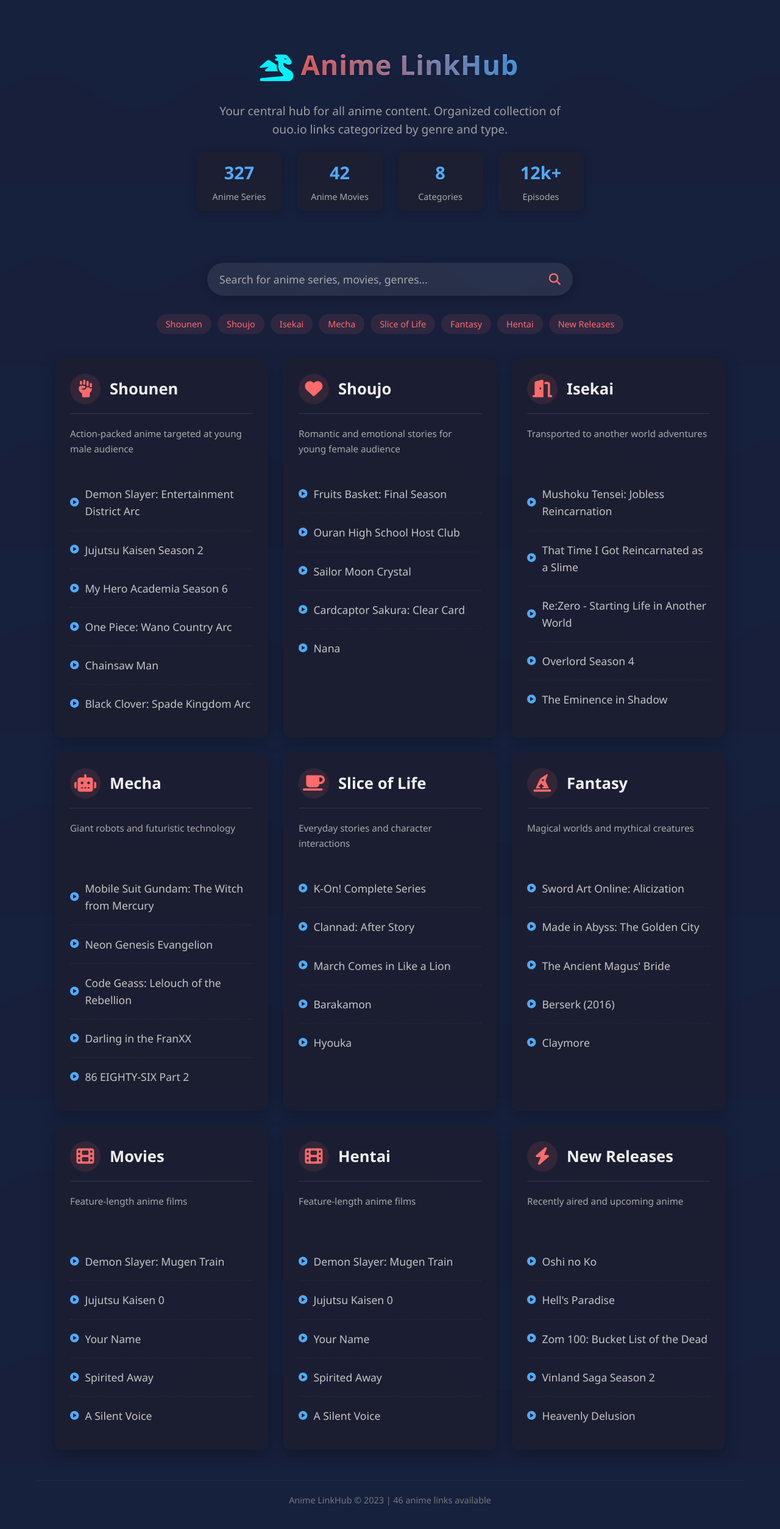
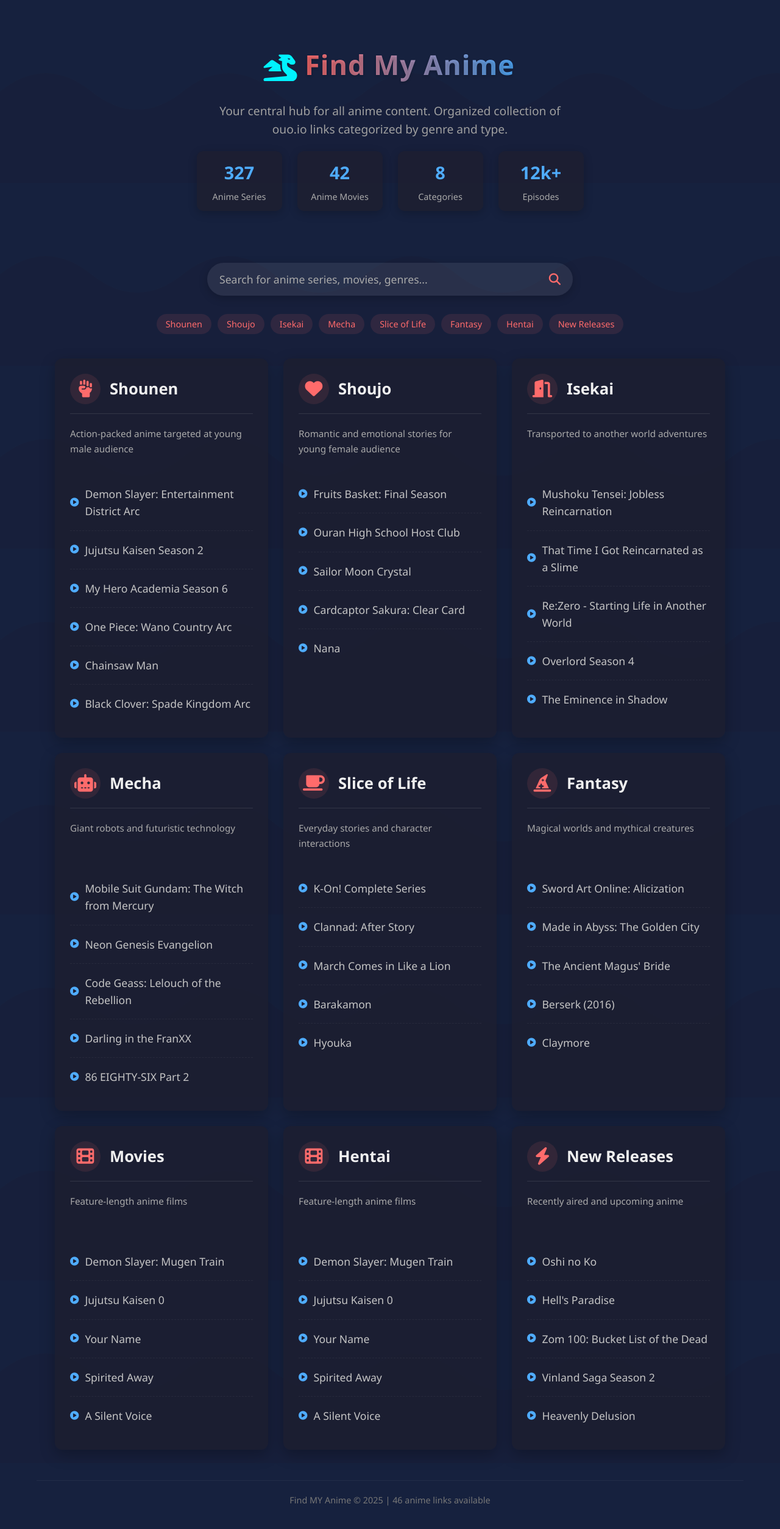
Before and after one commit to HariharanSuthan-A/linkhub, a plain HTML site: page index.html in a window 1280 px wide. Shown: the whole page at 61% size. Drawn offline with Linux system fonts and the light colour scheme.

Commit message:
Update index.html

```diff
--- a/index.html
+++ b/index.html
@@ -5,7 +5,7 @@
     <meta name="viewport" content="width=device-width, initial-scale=1.0">
     <meta name="description" content="Anime LinkHub - Your central hub for all anime content. Organized collection of ouo.io links.">
     <meta name="keywords" content="anime, linkhub, shounen, shoujo, isekai, mecha, slice of life">
-    <title>Anime LinkHub | Central Resource for Anime Content</title>
+    <title>FindMyAnime | Central Resource for Anime Content</title>
     <link rel="stylesheet" href="https://cdnjs.cloudflare.com/ajax/libs/font-awesome/6.4.0/css/all.min.css">
     <style>
         * {
@@ -332,7 +332,7 @@
         <header>
             <div class="logo-container">
                 <i class="fas fa-dragon logo-icon"></i>
-                <h1>Anime LinkHub</h1>
+                <h1>Find My Anime</h1>
             </div>
             <p class="subtitle">Your central hub for all anime content. Organized collection of ouo.io links categorized by genre and type.</p>
 
@@ -382,7 +382,7 @@
         </div>
 
         <div class="footer">
-            <p>Anime LinkHub &copy; 2023 | <span id="total-links">0</span> anime links available</p>
+            <p>Find MY Anime &copy; 2025 | <span id="total-links">0</span> anime links available</p>
         </div>
     </div>
 
```
